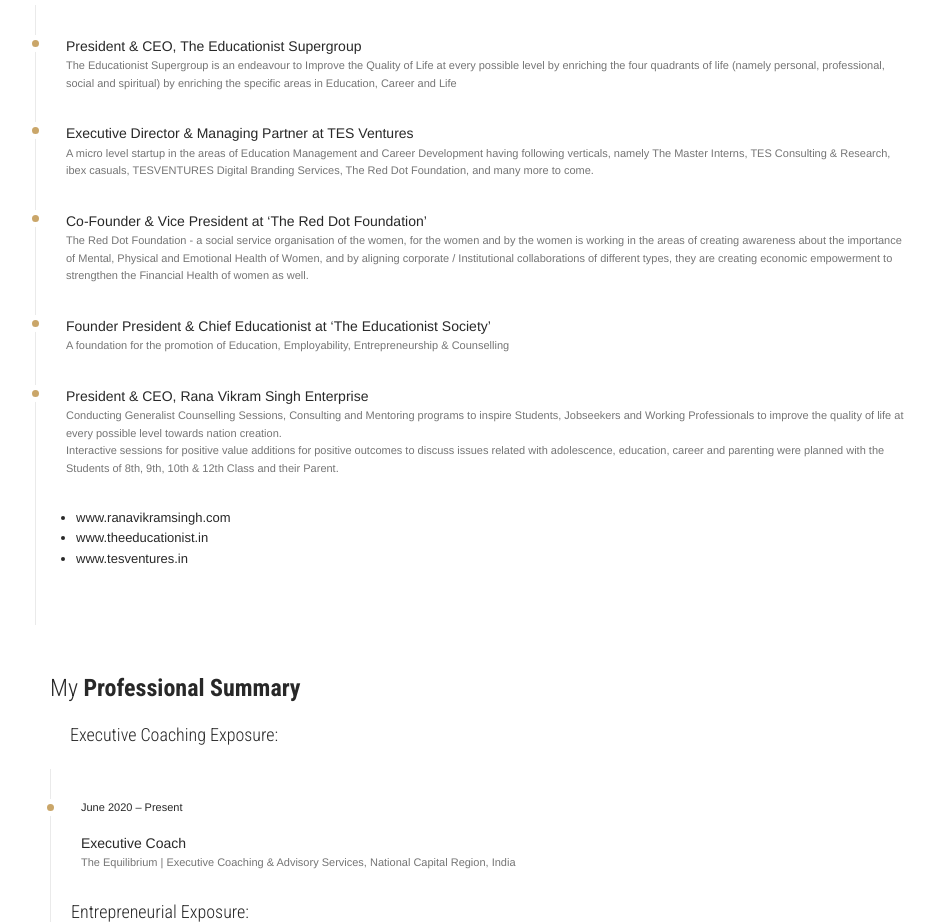
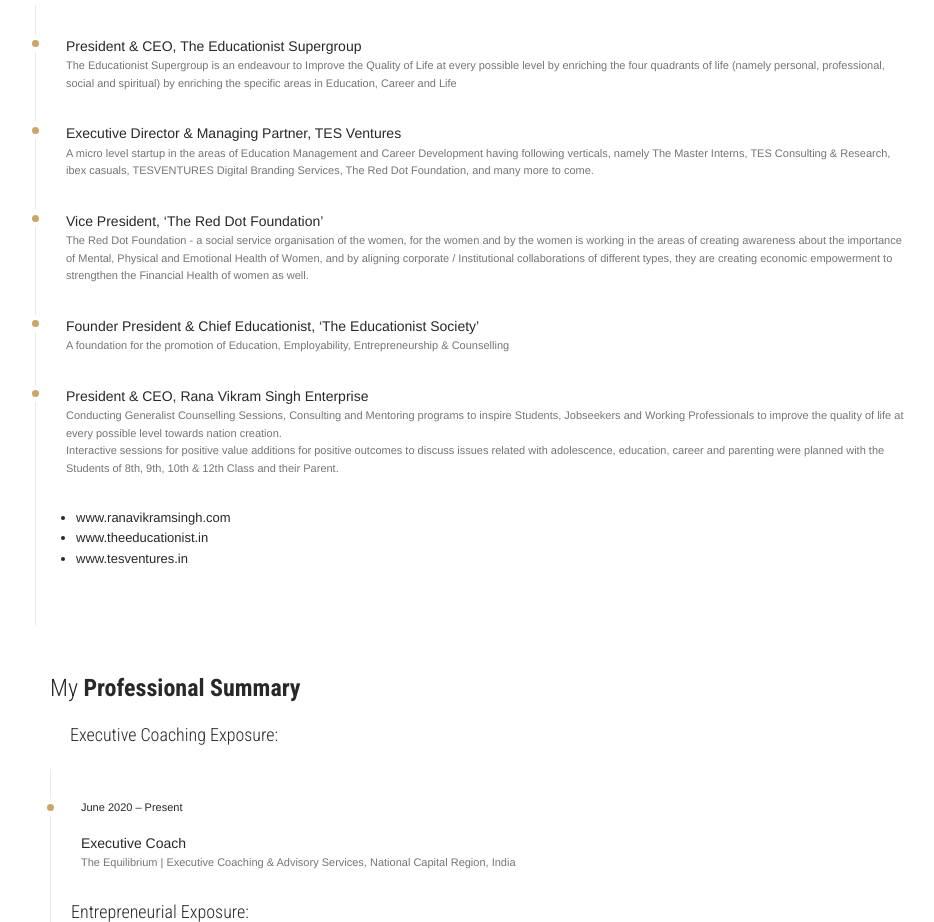
Before and after one commit to Webnodites/ranavikramsinghdotcom, a plain HTML site: page index.html in a window 1280 px wide. Shown: the part 1560-2482 px from the top of the page, without its empty margins (310-1244 px from the left). Drawn offline with Linux system fonts and the light colour scheme; some packages are replaced by stand-ins of ours; no server answers.

Commit message:
Update index.html

```diff
--- a/index.html
+++ b/index.html
@@ -95,13 +95,13 @@
         <div class="timeline-event te-primary"> <span class="event-name">President &amp; CEO, The Educationist Supergroup</span>
         <span class="event-description">The Educationist Supergroup is an endeavour to Improve the Quality of Life at every possible level by enriching the four quadrants of life (namely personal, professional, social and spiritual) by enriching the specific areas in Education, Career and Life</span></div>
 
-        <div class="timeline-event te-primary"> <span class="event-name">Executive Director &amp; Managing Partner at TES Ventures</span>
+        <div class="timeline-event te-primary"> <span class="event-name">Executive Director &amp; Managing Partner, TES Ventures</span>
         <span class="event-description">A micro level startup in the areas of Education Management and Career Development having following verticals, namely The Master Interns, TES Consulting & Research, ibex casuals, TESVENTURES Digital Branding Services, The Red Dot Foundation, and many more to come.</span></div>
 
-        <div class="timeline-event te-primary"> <span class="event-name">Co-Founder & Vice President at ‘The Red Dot Foundation’</span>
+        <div class="timeline-event te-primary"> <span class="event-name">Vice President, ‘The Red Dot Foundation’</span>
         <span class="event-description">The Red Dot Foundation - a social service organisation of the women, for the women and by the women is working in the areas of creating awareness about the importance of Mental, Physical and Emotional Health of Women, and by aligning corporate / Institutional collaborations of different types, they are creating economic empowerment to strengthen the Financial Health of women as well.</span></div>
 
-        <div class="timeline-event te-primary"> <span class="event-name">Founder President & Chief Educationist at ‘The Educationist Society’</span>
+        <div class="timeline-event te-primary"> <span class="event-name">Founder President & Chief Educationist, ‘The Educationist Society’</span>
         <span class="event-description">A foundation for the promotion of Education, Employability, Entrepreneurship & Counselling </span></div>
 
         <div class="timeline-event te-primary"> <span class="event-name">President & CEO, Rana Vikram Singh Enterprise</span>
```
